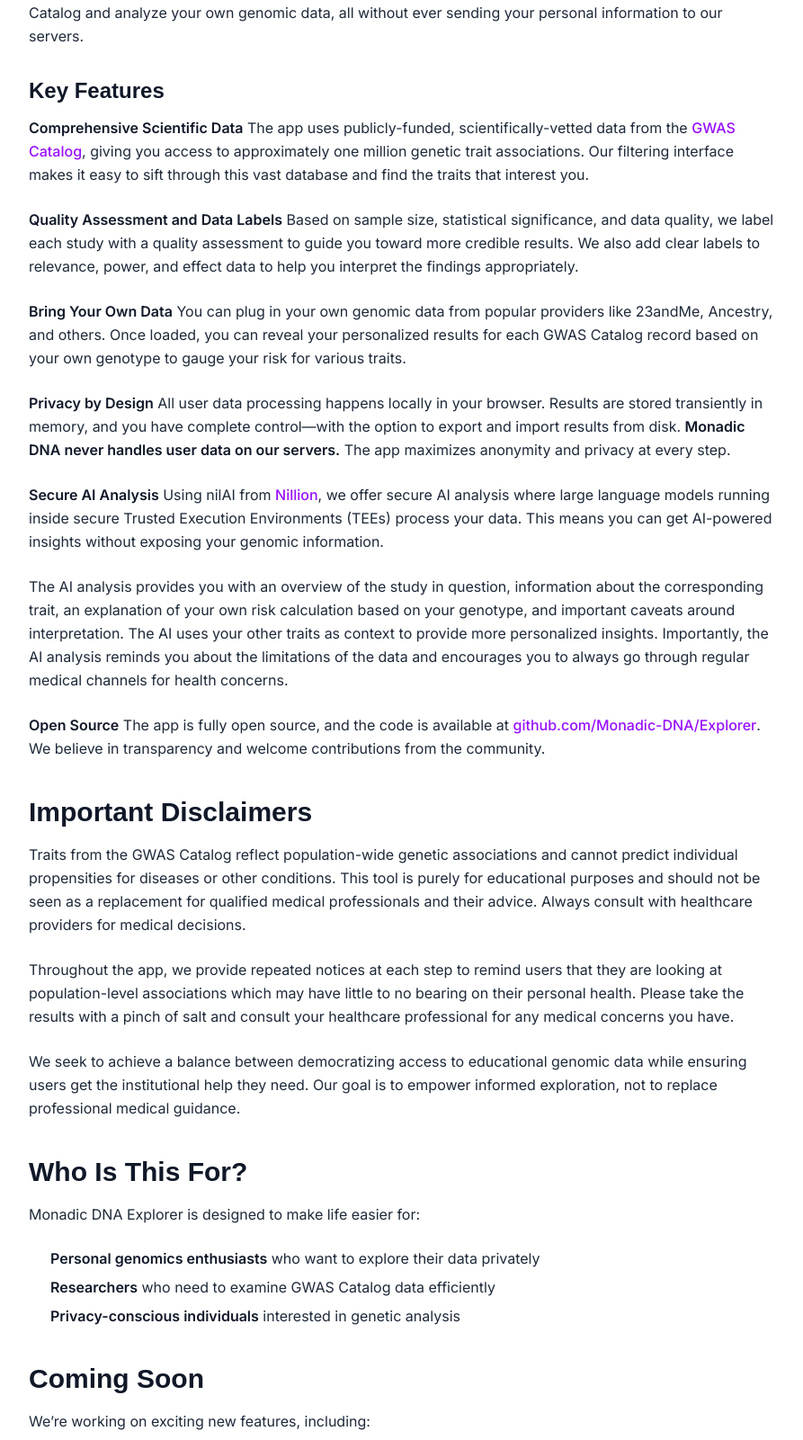
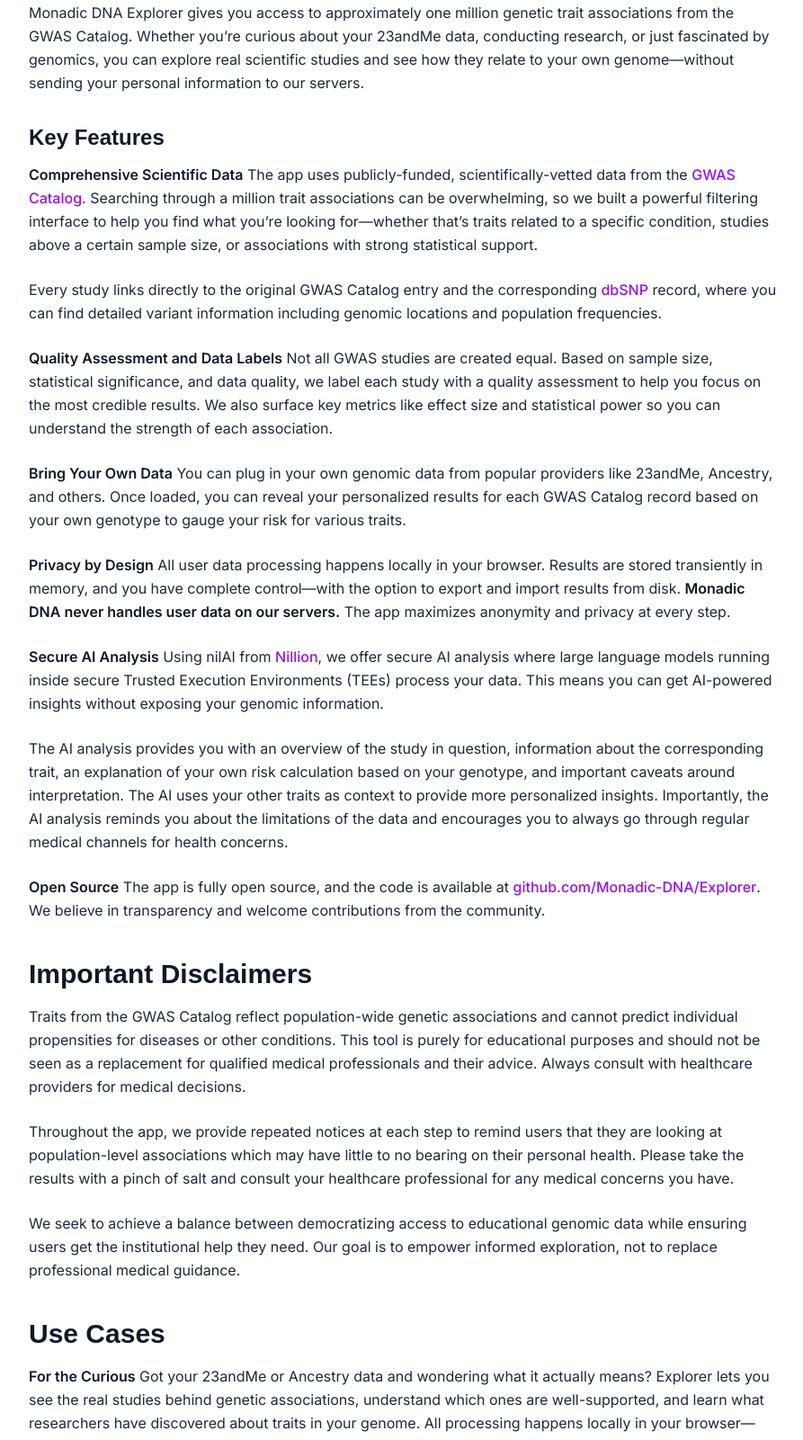
Before and after one commit to Monadic-DNA/Blog, an Astro site: page /blog/introducing-monadic-dna-explorer in a window 1280 px wide. Shown: the part 741-2342 px from the top of the page at 90% size, without its empty margins (192-1085 px from the left). Built offline with nearby package versions, Linux system fonts and the light colour scheme; Astro itself is replaced by a stand-in of ours; a web font is replaced by a local one.

Commit message:
Refine Monadic DNA Explorer blog post with detailed feature descriptions, improved use cases, and streamlined phrasing.

```diff
--- a/src/content/blog/introducing-monadic-dna-explorer.md
+++ b/src/content/blog/introducing-monadic-dna-explorer.md
@@ -6,19 +6,21 @@
 tags: ["privacy", "genomics", "GWAS", "AI", "tools"]
 ---
 
-We're excited to announce the launch of [Monadic DNA Explorer](https://explorer.monadicdna.com/), a powerful new tool that brings privacy-preserving genomic analysis directly to your browser.
+We're excited to announce the launch of [Monadic DNA Explorer](https://explorer.monadicdna.com/), a privacy-first tool that lets you explore your genetic data and dive into genome-wide association studies—all in your browser, with your data never leaving your device.
 
 ## What is Monadic DNA Explorer?
 
-Monadic DNA Explorer is a privacy-first application that allows you to explore genetic traits from the GWAS Catalog and analyze your own genomic data, all without ever sending your personal information to our servers.
+Monadic DNA Explorer gives you access to approximately one million genetic trait associations from the GWAS Catalog. Whether you're curious about your 23andMe data, conducting research, or just fascinated by genomics, you can explore real scientific studies and see how they relate to your own genome—without sending your personal information to our servers.
 
 ### Key Features
 
 **Comprehensive Scientific Data**
-The app uses publicly-funded, scientifically-vetted data from the [GWAS Catalog](https://www.ebi.ac.uk/gwas/), giving you access to approximately one million genetic trait associations. Our filtering interface makes it easy to sift through this vast database and find the traits that interest you.
+The app uses publicly-funded, scientifically-vetted data from the [GWAS Catalog](https://www.ebi.ac.uk/gwas/). Searching through a million trait associations can be overwhelming, so we built a powerful filtering interface to help you find what you're looking for—whether that's traits related to a specific condition, studies above a certain sample size, or associations with strong statistical support.
+
+Every study links directly to the original GWAS Catalog entry and the corresponding [dbSNP](https://www.ncbi.nlm.nih.gov/snp/) record, where you can find detailed variant information including genomic locations and population frequencies.
 
 **Quality Assessment and Data Labels**
-Based on sample size, statistical significance, and data quality, we label each study with a quality assessment to guide you toward more credible results. We also add clear labels to relevance, power, and effect data to help you interpret the findings appropriately.
+Not all GWAS studies are created equal. Based on sample size, statistical significance, and data quality, we label each study with a quality assessment to help you focus on the most credible results. We also surface key metrics like effect size and statistical power so you can understand the strength of each association.
 
 **Bring Your Own Data**
 You can plug in your own genomic data from popular providers like 23andMe, Ancestry, and others. Once loaded, you can reveal your personalized results for each GWAS Catalog record based on your own genotype to gauge your risk for various traits.
@@ -42,12 +44,15 @@
 
 We seek to achieve a balance between democratizing access to educational genomic data while ensuring users get the institutional help they need. Our goal is to empower informed exploration, not to replace professional medical guidance.
 
-## Who Is This For?
+## Use Cases
 
-Monadic DNA Explorer is designed to make life easier for:
-- **Personal genomics enthusiasts** who want to explore their data privately
-- **Researchers** who need to examine GWAS Catalog data efficiently
-- **Privacy-conscious individuals** interested in genetic analysis
+**For the Curious**
+Got your 23andMe or Ancestry data and wondering what it actually means? Explorer lets you see the real studies behind genetic associations, understand which ones are well-supported, and learn what researchers have discovered about traits in your genome. All processing happens locally in your browser—your data never leaves your device.
+
+**For Researchers and Students**
+Whether you're doing literature review, teaching GWAS methodology, or exploring hypothesis spaces, Explorer provides a fast way to navigate the GWAS Catalog's million+ associations. Filter by trait, sample size, p-value, or effect size. Direct links to GWAS Catalog and dbSNP make it easy to dive deeper into studies of interest.
+
+The upcoming bulk analysis feature will let you systematically examine hundreds of traits at once.
 
 ## Coming Soon
 
@@ -61,7 +66,7 @@
 
 ## Get Started
 
-Ready to explore your genomic data privately? Visit [explorer.monadicdna.com](https://explorer.monadicdna.com/) and start your journey into privacy-preserving genomics today.
+Visit [explorer.monadicdna.com](https://explorer.monadicdna.com/) to start exploring.
 
 ---
 
@@ -71,4 +76,4 @@
 
 ## Get Involved
 
-Have questions or feedback? We'd love to hear from you, especially bug reports and feedback from researchers. Join the conversation in our community at [recherche.discourse.group/c/public/monadic-dna/30](https://recherche.discourse.group/c/public/monadic-dna/30).
+Have questions or feedback? We'd love to hear from you, especially bug reports and feedback from researchers. Join the conversation in our [Discourse forum](https://recherche.discourse.group/c/public/monadic-dna/30).
```
